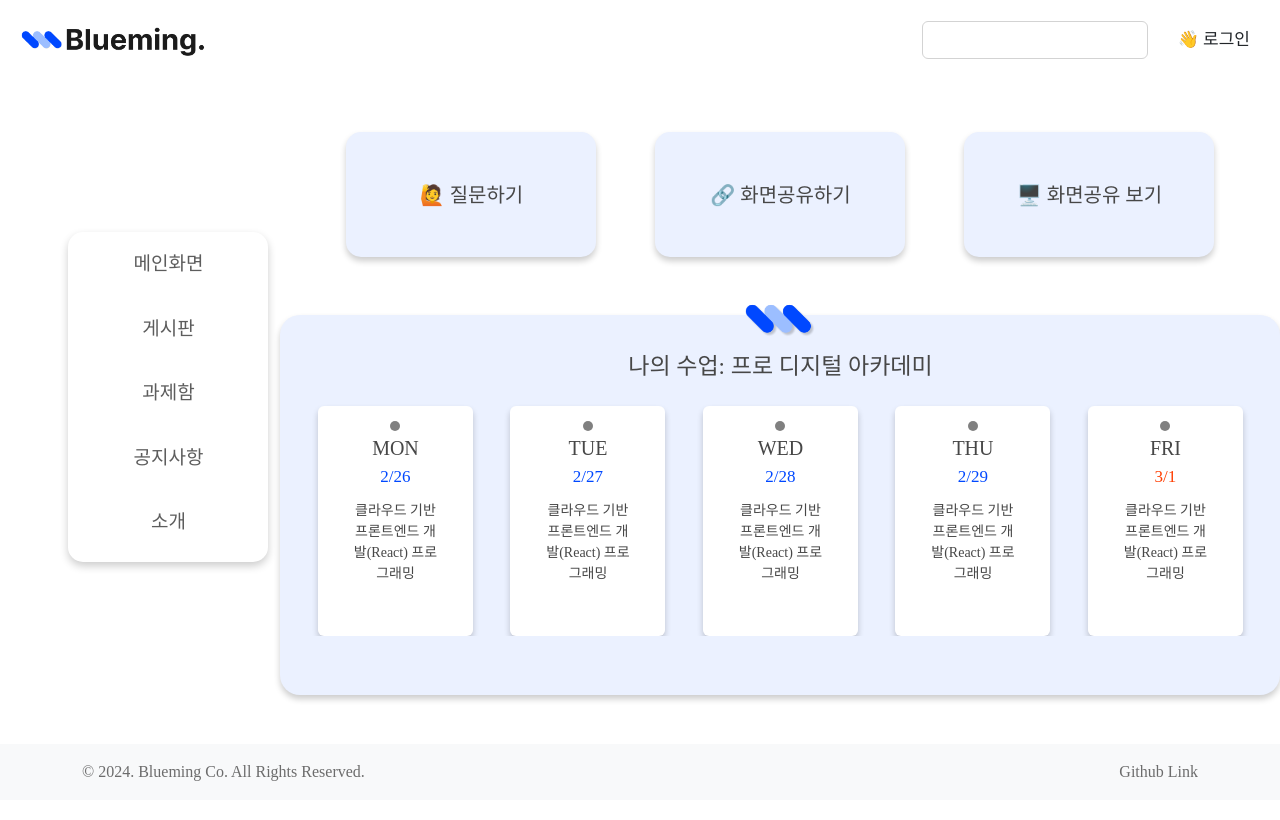
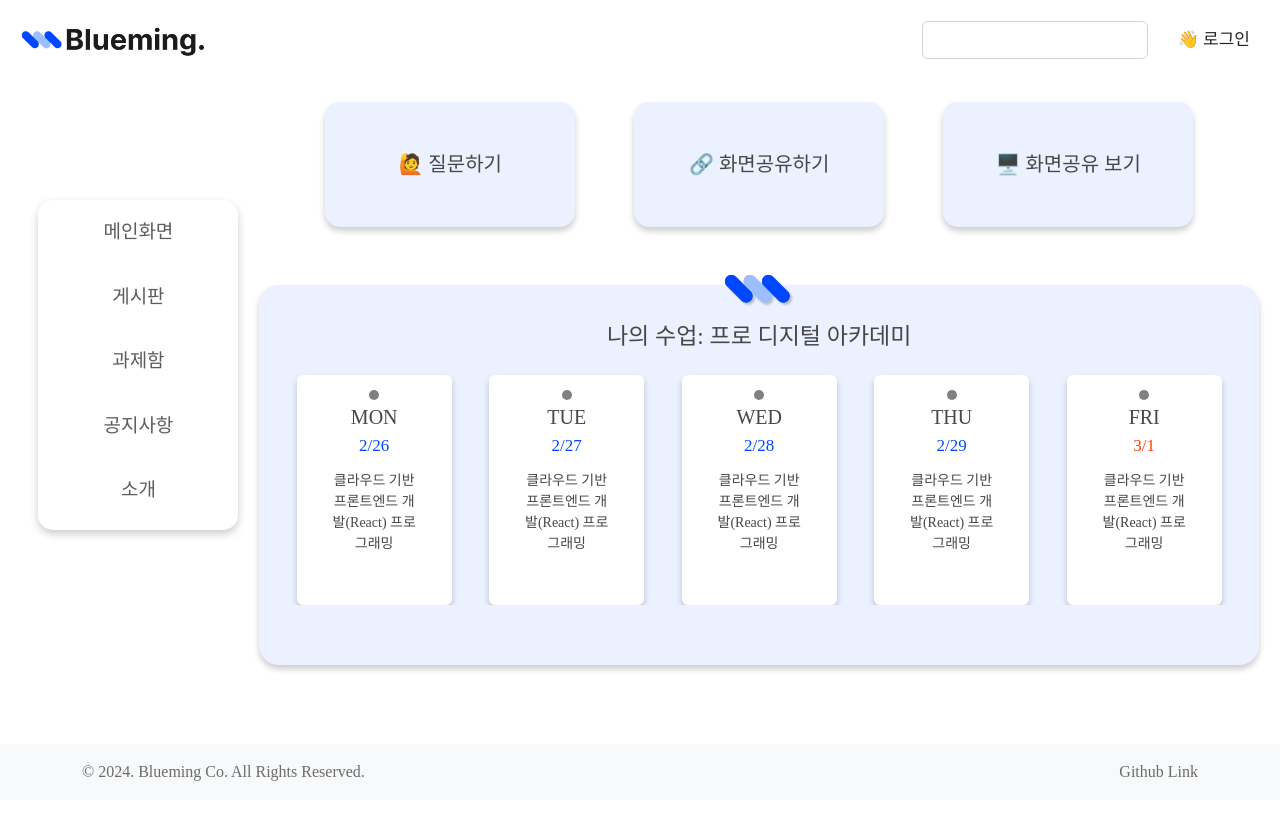
Before and after one commit to seohee99/Blueming, a React (Vite) app in the folder frontend/: page / in a window 1280 px wide. Shown: the top 820 px of the page. Built offline with nearby package versions, Linux system fonts and the light colour scheme; no server answers.

Commit message:
Style: 스타일 수정

```diff
--- a/frontend/src/App.css
+++ b/frontend/src/App.css
@@ -1,21 +1,5 @@
 #root {
-  max-width: 1280px;
-  margin: 0 auto;
-  padding: 2rem;
   text-align: center;
-}
-
-.logo {
-  height: 6em;
-  padding: 1.5em;
-  will-change: filter;
-  transition: filter 300ms;
-}
-.logo:hover {
-  filter: drop-shadow(0 0 2em #646cffaa);
-}
-.logo.react:hover {
-  filter: drop-shadow(0 0 2em #61dafbaa);
 }
 
 @keyframes logo-spin {
```
